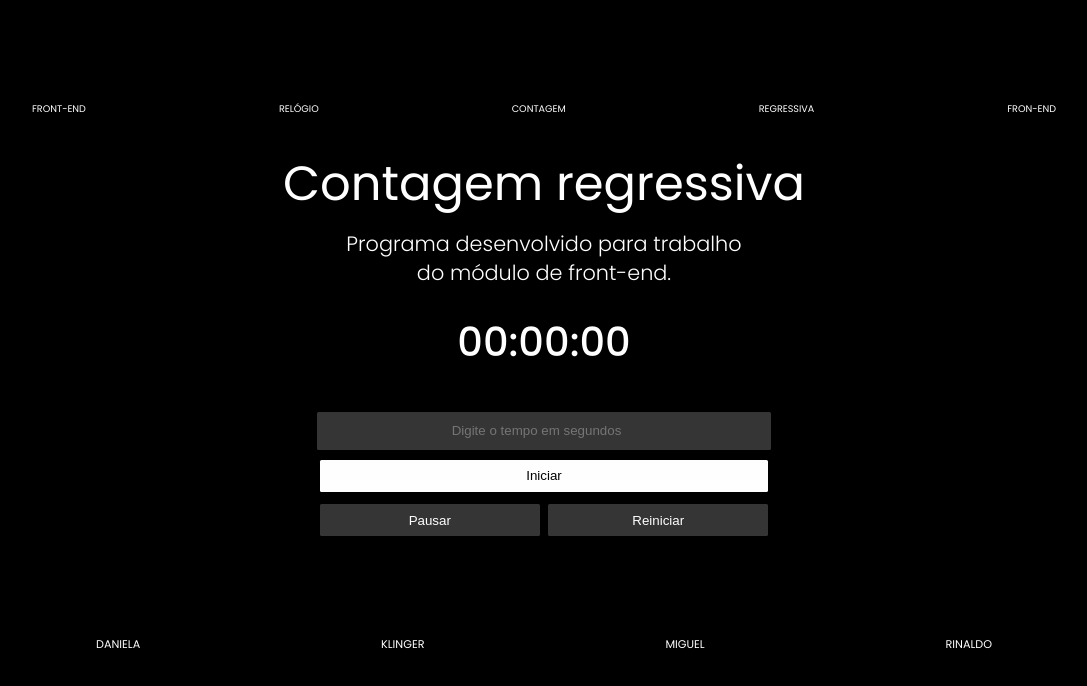
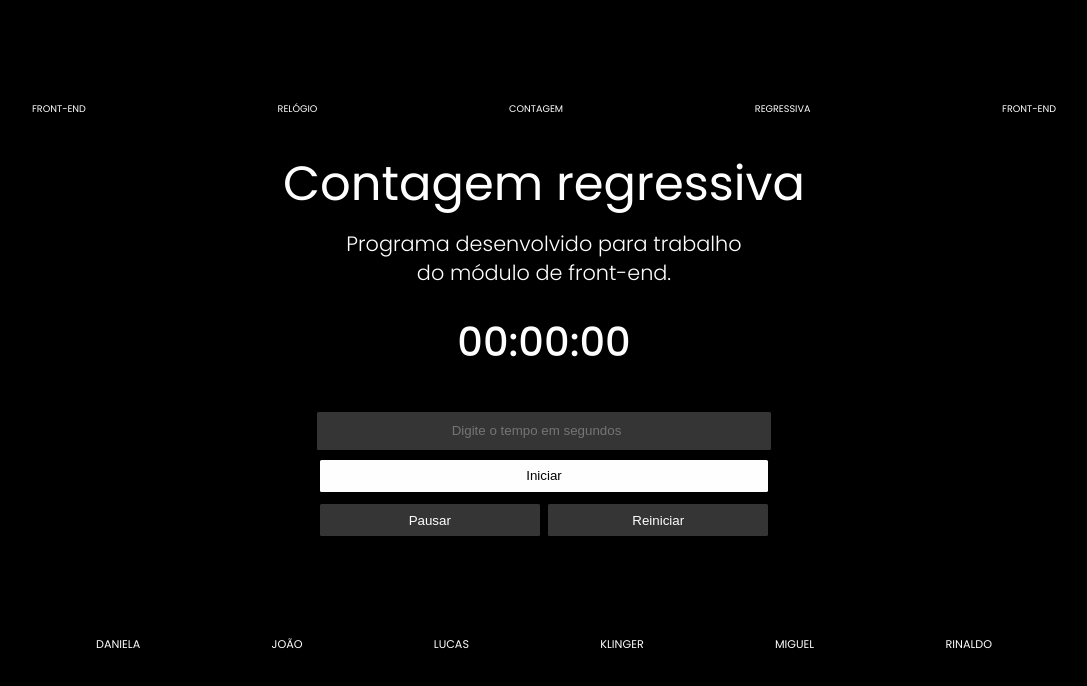
Before and after one commit to miguelmunis/cronometro, a plain HTML site: page index.html in a window 1280 px wide. Shown: the whole page, without its empty margins (96-1183 px from the left). Drawn offline with Linux system fonts and the light colour scheme.

Commit message:
Update index.html

```diff
--- a/index.html
+++ b/index.html
@@ -13,7 +13,7 @@
             <p id="bc">RELÓGIO</p>
             <p id="bc">CONTAGEM </p>
             <p id="bc">REGRESSIVA </p>
-            <p>FRON-END</p>
+            <p>FRONT-END</p>
         </div>
 
         <div class="headline">
@@ -32,6 +32,8 @@
 
       <div class="details2">
         <p>DANIELA</p>
+        <p>JOÃO</p>
+        <p>LUCAS</p>
         <p>KLINGER</p>
         <p>MIGUEL</p>
         <p>RINALDO</p>
```
